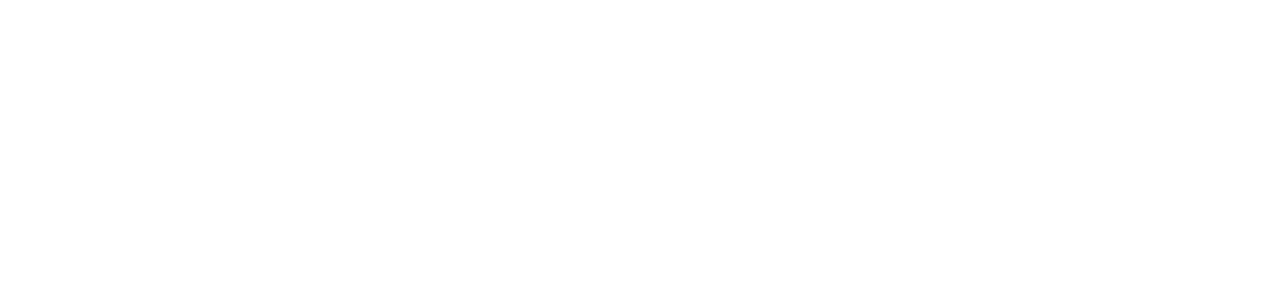
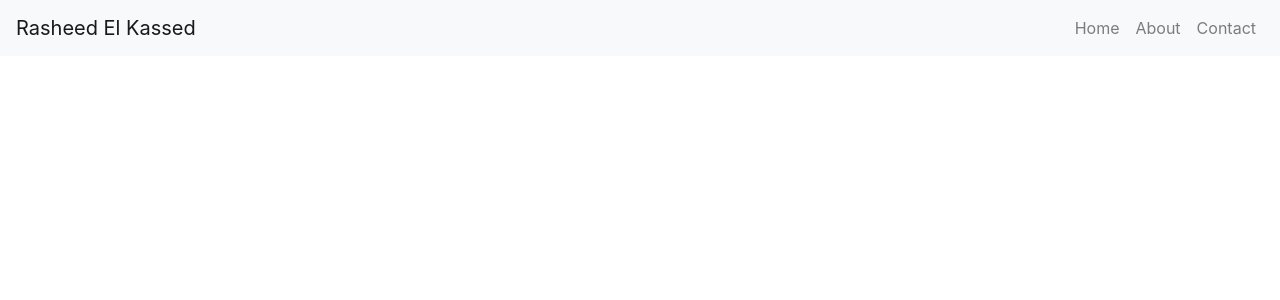
Before and after one commit to rasheedelkassed/rasheed-website, a React (Create React App) app: page / in a window 1280 px wide. Shown: the top 300 px of the page. Built offline with nearby package versions, Linux system fonts and the light colour scheme.

Commit message:
Add funtionless Main Navbar

```diff
--- a/src/App.js
+++ b/src/App.js
@@ -1,9 +1,12 @@
 import React from 'react';
+import MainNavbar from './components/MainNavbar'
+
+import 'bootstrap/dist/css/bootstrap.min.css';
 
 function App() {
   return (
     <div className="App">
-
+      <MainNavbar></MainNavbar>
     </div>
   );
 }
--- a/src/components/MainNavbar.js
+++ b/src/components/MainNavbar.js
@@ -1,8 +1,22 @@
 import React, { Component } from 'react';
 import Navbar from 'react-bootstrap/Navbar';
+import Nav from 'react-bootstrap/Nav'
 
 class MainNavbar extends Component {
     render() {
+      return(
+        <Navbar bg="light" expand="lg">
+          <Navbar.Brand href="#home">Rasheed El Kassed</Navbar.Brand>
+          <Navbar.Toggle aria-controls="basic-navbar-nav" />
+          <Navbar.Collapse id="basic-navbar-nav">
+            <Nav className="ml-auto">
+              <Nav.Link href="#home">Home</Nav.Link>
+              <Nav.Link href="#link">About</Nav.Link>
+              <Nav.Link href="#link">Contact</Nav.Link>
+            </Nav>
+          </Navbar.Collapse>
+        </Navbar>
+      )
 
     }
   }
```
